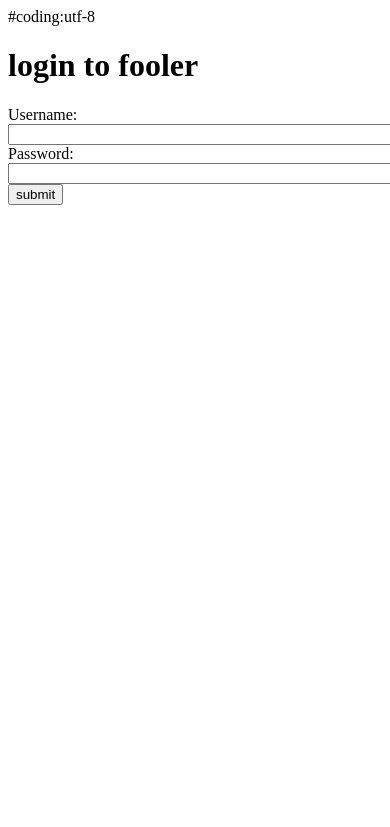
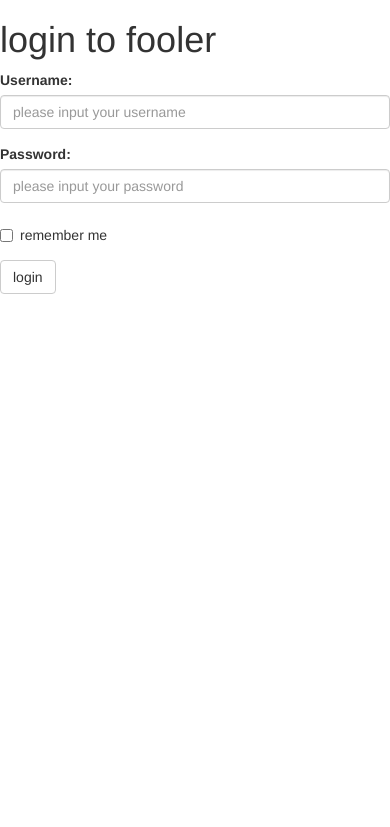
Before and after one commit to connectthefuture/foolishboy, a Django app: template templates/fooler/login.html in a window 390 px wide; the page is wider, and only the part inside the window is pictured. Shown: the top 827 px of that part. Run offline with Django 3.2, Linux system fonts and the light colour scheme; the template is opened without the code that fills it, so the values that code supplies are empty; some libraries are stand-ins or nearby versions.

Commit message:
10301149

```diff
--- a/fool/settings.py
+++ b/fool/settings.py
@@ -23,6 +23,8 @@ STATICFILES_DIRS=(
 )
 
 STATIC_ROOT='var/static'
+
+
 # Quick-start development settings - unsuitable for production
 # See https://docs.djangoproject.com/en/1.7/howto/deployment/checklist/
 
--- a/fooler/forms.py
+++ b/fooler/forms.py
@@ -5,7 +5,7 @@ from django.contrib.auth.models import User
 import datetime
 import django.utils.timezone as timezone
 class questionForm(forms.ModelForm):
-	qtitle=forms.CharField(max_length=1024,help_text="please input question")
+	qtitle=forms.CharField(max_length=1024,widget=forms.Textarea(attrs={'class':"form-control",'rows':3}))
 	qbonus=forms.IntegerField(widget=forms.HiddenInput(),initial=0)
 	qtime=forms.DateTimeField(widget=forms.HiddenInput(),required=False)
 	class Meta:
--- a/templates/fooler/login.html
+++ b/templates/fooler/login.html
@@ -1,18 +1,46 @@
-#coding:utf-8
 <!DOCTYPE html>
 <html>
 	<head>
+	 <link rel="stylesheet" href="http://apps.bdimg.com/libs/bootstrap/3.3.0/css/bootstrap.min.css">
+   <script src="http://apps.bdimg.com/libs/jquery/2.1.1/jquery.min.js"></script>
+   <script src="http://apps.bdimg.com/libs/bootstrap/3.3.0/js/bootstrap.min.js"></script>
 		<title>fooler</title>
 	</head>
 
 	<body>
 		<h1>login to fooler</h1>
 
-		<form id="login_form" method="post" action="/fooler/login">
+
+		<form class="form-horizontal" role="form" id="login_form" method="post" action="/fooler/login">
 			{% csrf_token %}
-			Username:<input type="text" name="username" value="" size="50"><br />
-			Password:<input type="password" name="password" value="" size="50"><br />
-			<input type="submit" value="submit" />
-		</form>
+   <div class="form-group">
+      <label for="Username:" class="col-sm-2 control-label">Username:</label>
+      <div class="col-sm-10">
+         <input type="text" class="form-control" id="firstname" name="username"
+            placeholder="please input your username">
+      </div>
+   </div>
+   <div class="form-group">
+      <label for="Password:" class="col-sm-2 control-label">Password:</label>
+      <div class="col-sm-10">
+         <input type="password" class="form-control" id="lastname"  name="password"
+            placeholder="please input your password">
+      </div>
+   </div>
+   <div class="form-group">
+      <div class="col-sm-offset-2 col-sm-10">
+         <div class="checkbox">
+            <label>
+               <input type="checkbox"> remember me
+            </label>
+         </div>
+      </div>
+   </div>
+   <div class="form-group">
+      <div class="col-sm-offset-2 col-sm-10">
+         <button type="submit" class="btn btn-default">login</button>
+      </div>
+   </div>
+</form>
 	</body>
 </html>
```
Also changed, not shown: templates/fooler/b.html (+7 -5 lines), templates/fooler/index.html (+17 -6 lines), fooler/migrations/0006_auto_20151030_1533.py (added), static/images/donkey.jpg (added), var/static/images/donkey.jpg (added), 5 other files.
